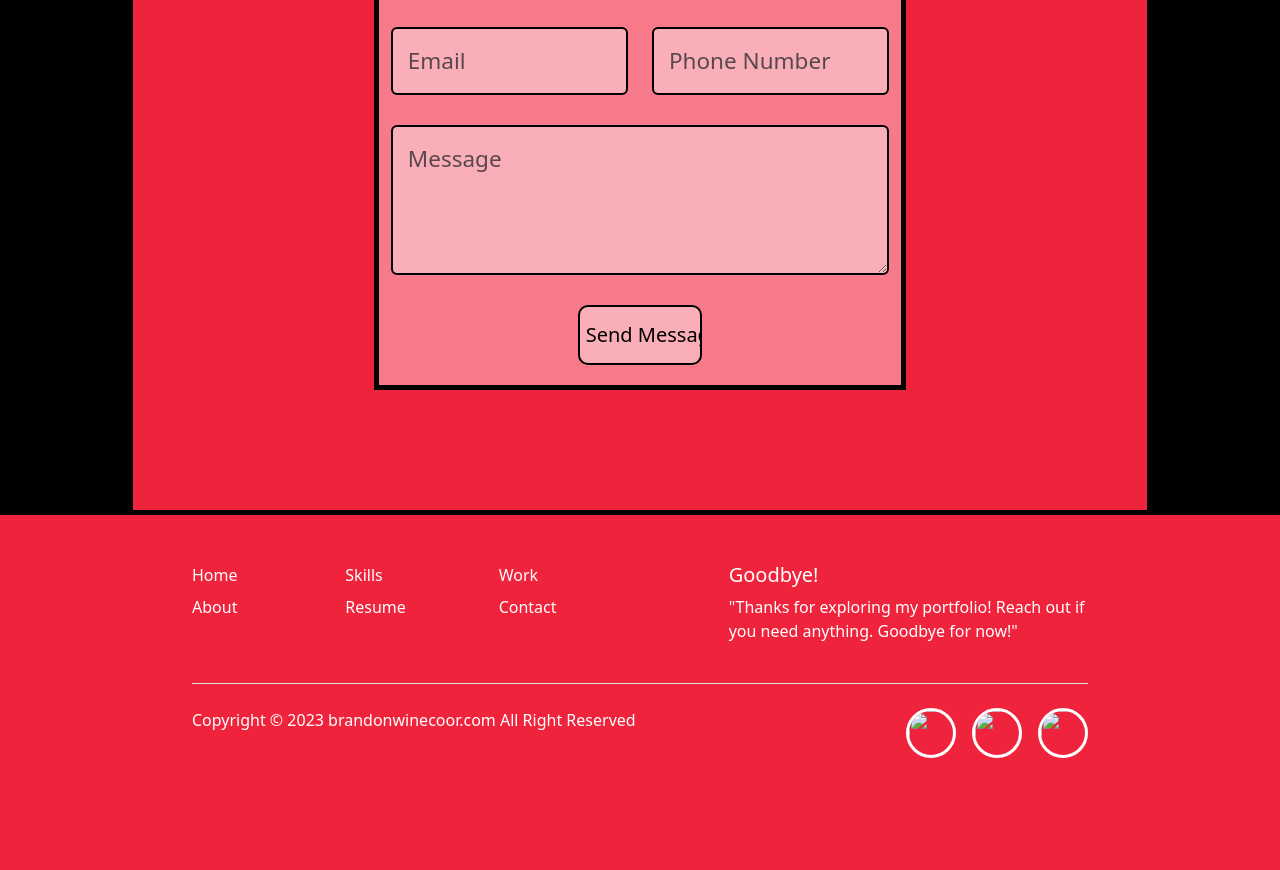
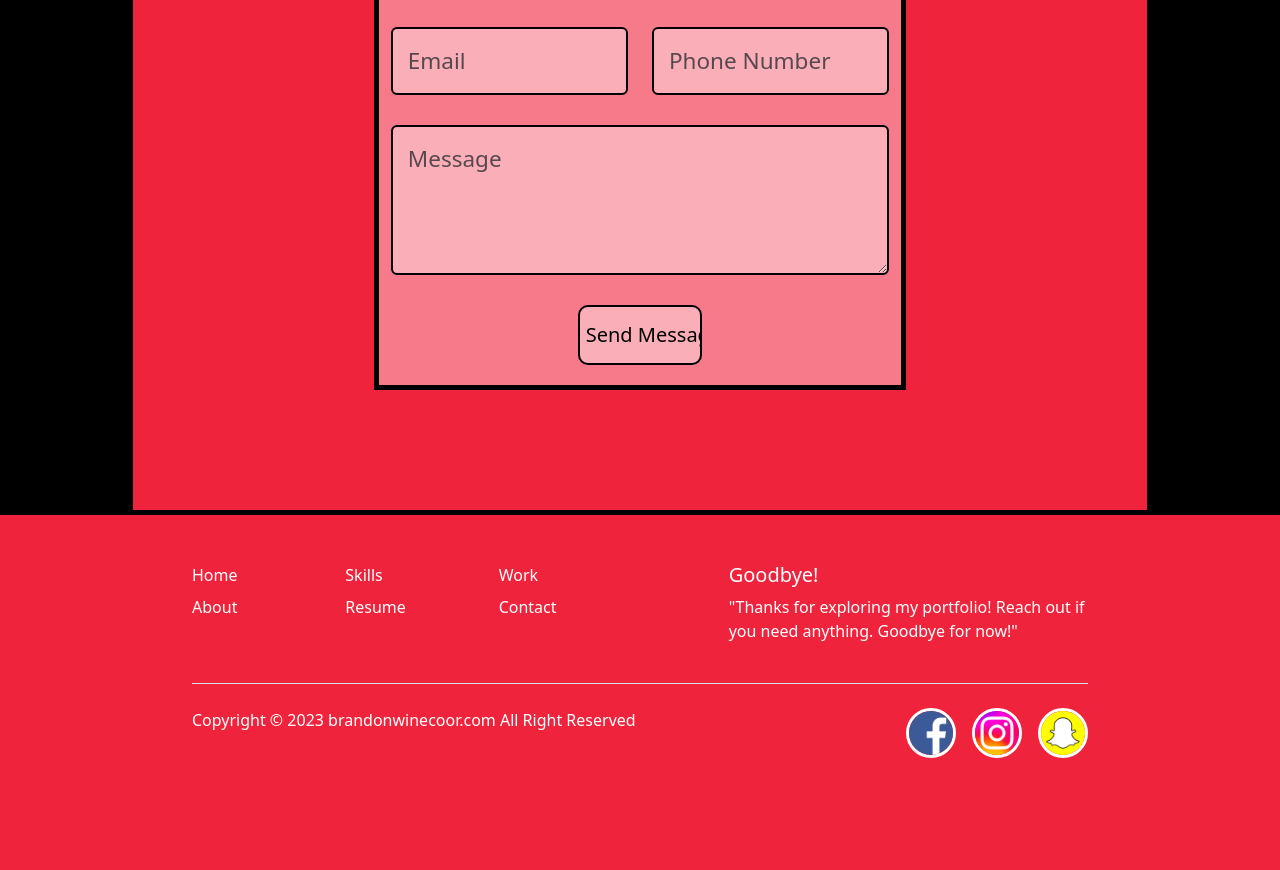
Before and after one commit to Bwinecoor/newportfolio, a plain HTML site: page site3.html in a window 1280 px wide. Shown: the part 4938-5808 px from the top of the page. Drawn offline with nearby package versions, Linux system fonts and the light colour scheme; the site is published under a folder, as on GitHub Pages, so addresses that start at the root find nothing.

Commit message:
Update site3.html

```diff
--- a/site3.html
+++ b/site3.html
@@ -361,9 +361,9 @@
     <div class="d-flex flex-column flex-sm-row justify-content-between py-4 my-4 border-top whitetext">
       <p>Copyright © 2023 brandonwinecoor.com All Right Reserved</p>
       <ul class="list-unstyled d-flex">
-        <li class="ms-3"><a href="https://www.facebook.com/share/LQRiEhMUxqNRNhxn/?mibextid=LQQJ4d" target="blank"><img src="/images/socials/facebook.png" width="50px" height="50px" class="socials"></a></li>
-        <li class="ms-3"><a href="https://www.instagram.com/brandonwinecoor?igsh=YjR0ZWduYXhmdWl4&utm_source=qr" target="blank"><img src="/images/socials/instagram.png" width="50px" height="50px" class="socials"></a></li>
-        <li class="ms-3"><a href="https://www.snapchat.com/add/brandonwinecoor?share_id=jpaybLAITbC-meOPNlAbLw&locale=en_US" target="blank"><img src="/images/socials/snap.png" width="50px" height="50px" class="socials"></a></li>
+        <li class="ms-3"><a href="https://www.facebook.com/share/LQRiEhMUxqNRNhxn/?mibextid=LQQJ4d" target="blank"><img src="images/socials/facebook.png" width="50px" height="50px" class="socials"></a></li>
+        <li class="ms-3"><a href="https://www.instagram.com/brandonwinecoor?igsh=YjR0ZWduYXhmdWl4&utm_source=qr" target="blank"><img src="images/socials/instagram.png" width="50px" height="50px" class="socials"></a></li>
+        <li class="ms-3"><a href="https://www.snapchat.com/add/brandonwinecoor?share_id=jpaybLAITbC-meOPNlAbLw&locale=en_US" target="blank"><img src="images/socials/snap.png" width="50px" height="50px" class="socials"></a></li>
       </ul>
     </div>
   </footer>
```
